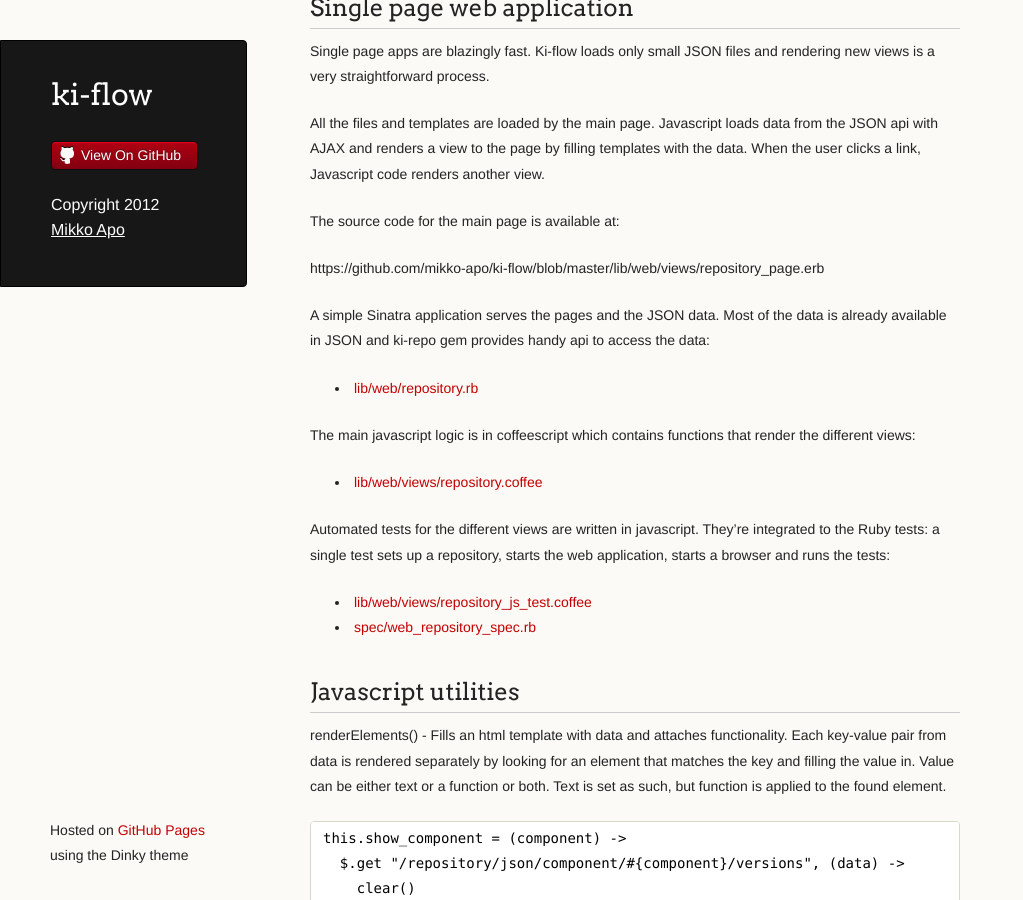
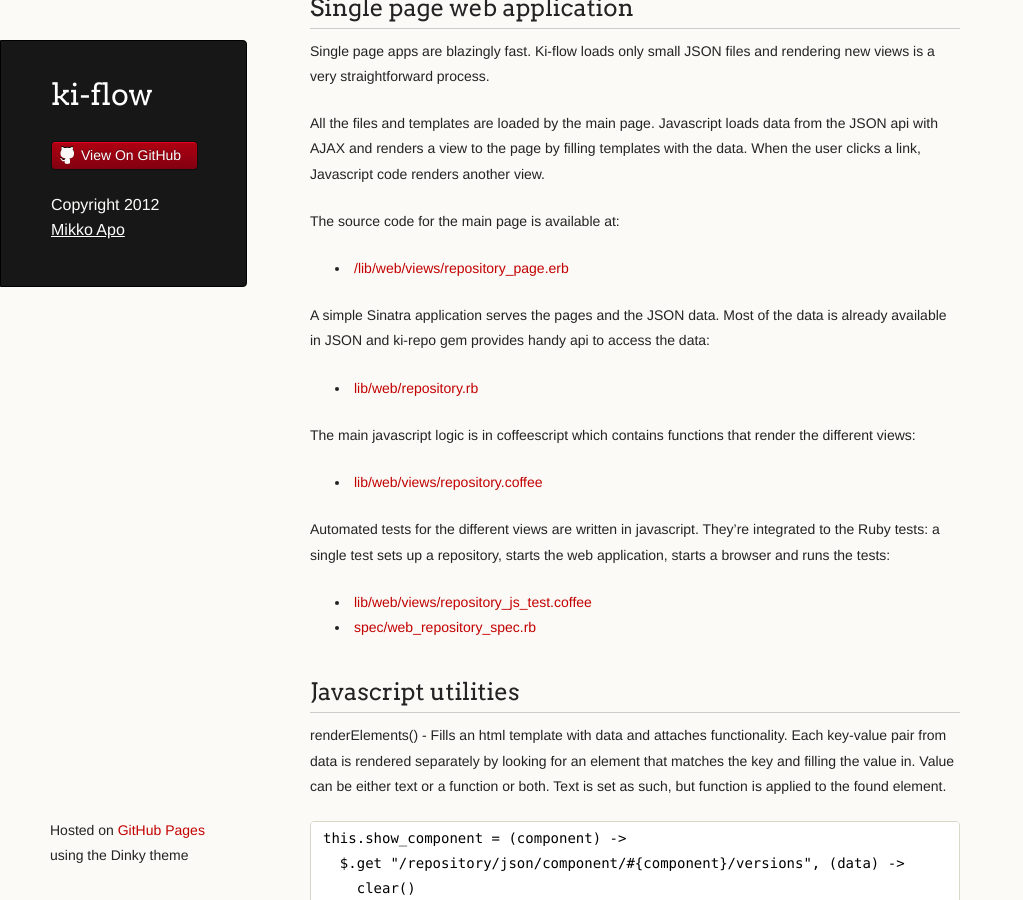
Before and after one commit to mikko-apo/ki-flow, a Jekyll site: the page built from _posts/2013-01-23-2nd-month.md, in a window 1280 px wide and 900 px high, scrolled down 1103 px. Shown: the whole window, without its empty margins (0-1023 px from the left). Built offline with Jekyll 4.4.1, drawn with Linux system fonts in a browser that asks for light colours; Markdown is read by kramdown in place of the engine named in the settings; part of the change alters nothing that is shown.

Commit message:
fixing links

```diff
--- a/_posts/2013-01-23-2nd-month.md
+++ b/_posts/2013-01-23-2nd-month.md
@@ -58,7 +58,7 @@ When the user clicks a link, Javascript code renders another view.
 
 The source code for the main page is available at:
 
-https://github.com/mikko-apo/ki-flow/blob/master/lib/web/views/repository_page.erb
+* [/lib/web/views/repository_page.erb](https://github.com/mikko-apo/ki-flow/blob/master/lib/web/views/repository_page.erb)
 
 A simple Sinatra application serves the pages and the JSON data. Most of the data is already
 available in JSON and ki-repo gem provides handy api to access the data:
```
